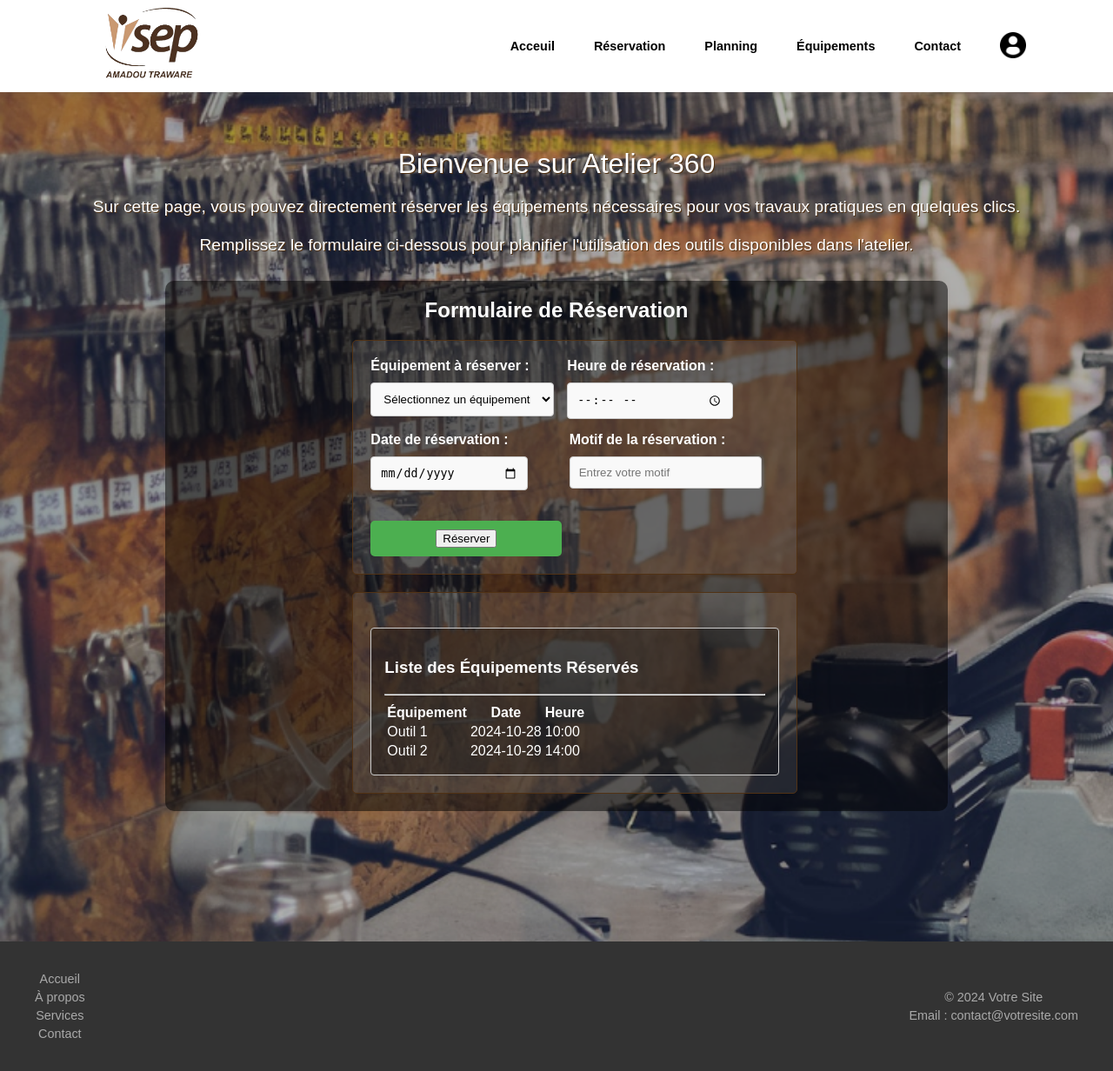
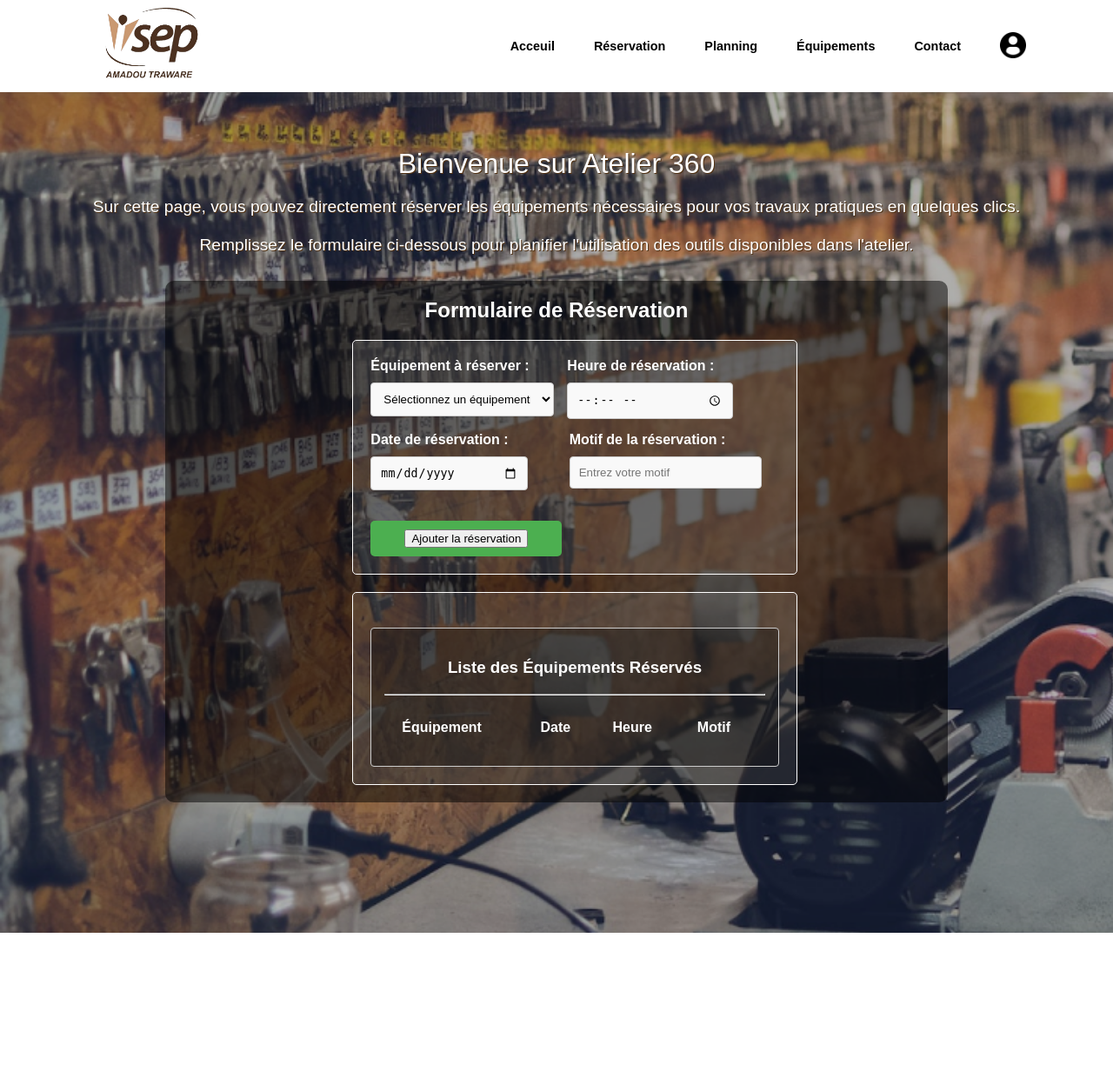
Before and after one commit to YoussouphaSY/atelier360, a Django app: page /home/ in a window 1280 px wide. Shown: the whole page at 87% size. After the commit the page ends 1073 px from the top, so only its background shows below. Run offline with Django 5.2, Linux system fonts and the light colour scheme; the visitor is signed in with stand-in values (Sample User, id 1); lists and menus that the app fills with data are empty.

Commit message:
corriger

```diff
--- a/Atelier360/static/css/home.css
+++ b/Atelier360/static/css/home.css
@@ -35,7 +35,7 @@ header nav a {
   font-size: 0.9em; /* Ajustez la taille pour les écrans plus petits */
 }
 header nav a:hover {
-  color: #a51f1f;
+  color: #a53e3e;
 }
 
 /* Body container */
@@ -99,7 +99,7 @@ h2 {
 /* Form and List Containers */
 .container-list,
 .container-form {
-  border: 1px solid #513214;
+  border: 1px solid #ffffff;
   background-color: rgba(255, 255, 255, 0.1);
   padding: 20px;
   border-radius: 5px;
@@ -175,56 +175,16 @@ nav a {
   font-weight: bold;
 }
 
-footer {
-  background-color: #333;
-  color: white;
-  padding: 20px 0;
-  font-size: 0.9em;
-}
-
-.footer-container {
-  max-width: 1200px;
-  margin: 0 auto;
-  padding: 0 20px;
-  display: flex;
-  flex-wrap: wrap;
-  justify-content: space-between;
-  align-items: center;
+.equipment-list h3 {
   text-align: center;
 }
 
-.footer-links,
-.footer-contact,
-.footer-social {
-  margin: 10px 0;
+table {
+  width: 100%;
+  border-spacing: 10px;
 }
 
-.footer-links a,
-.footer-contact p {
-  display: block;
-  color: #aaa;
-  text-decoration: none;
-  margin: 5px 0;
-  font-size: 1em;
+table th {
+  padding: 10px;
+  text-align: left;
 }
-
-.footer-links a:hover {
-  color: #fff;
-}
-
-.footer-social a {
-  margin: 0 5px;
-  display: inline-block;
-}
-
-.footer-social img {
-  width: 24px;
-  height: 24px;
-}
-
-@media (max-width: 768px) {
-  .footer-container {
-    flex-direction: column;
-    align-items: center;
-  }
-}
--- a/Atelier360/templates/Atelier360/home.html
+++ b/Atelier360/templates/Atelier360/home.html
@@ -35,7 +35,7 @@
         <h2>Formulaire de Réservation</h2>
         <div class="block-container">
           <div class="container-form">
-            <form>
+            <form id="reservation-form">
                 {% csrf_token %}
                 <div style="display: flex; gap: 15px;">
                     <div class="form-group">
@@ -63,7 +63,7 @@
                     </div>
                 </div>
                 <div class="button">
-                <button type="submit" class="btn-text">Réserver</button>
+                    <button type="button" class="btn-text" onclick="addReservation()">Ajouter la réservation</button>
                 </div>
             </form>
         </div>
@@ -77,41 +77,17 @@
                           <th>Équipement</th>
                           <th>Date</th>
                           <th>Heure</th>
+                          <th>Motif</th>
                       </tr>
                   </thead>
-                <tbody>
-                  <tr>
-                    <td>Outil 1</td>
-                    <td>2024-10-28</td>
-                    <td>10:00</td>
-                  </tr>
-                  <tr>
-                    <td>Outil 2</td>
-                    <td>2024-10-29</td>
-                    <td>14:00</td>
-                  </tr>
+                  <tbody id="equipment-list-body">
+                      <!-- Les équipements ajoutés apparaîtront ici -->
                   </tbody>
               </table>
           </div>
         </div>
     </div>
-      </div>
-    </div>
-    <footer>
-      <div class="footer-container">
-        <div class="footer-links">
-          <a href="#">Accueil</a>
-          <a href="#">À propos</a>
-          <a href="#">Services</a>
-          <a href="#">Contact</a>
-        </div>
-        <div class="footer-contact">
-          <p>&copy; 2024 Votre Site</p>
-          <p>Email : contact@votresite.com</p>
-        </div>
-      </div>
-    </footer>
-
+    <script src="{% static 'js/home.js' %}"></script>
   </body>
 
 </html>
```
Also changed, not shown: Atelier360/static/js/home.js (added, +39 -0 lines). Lines whose indentation alone changed are shown as unchanged.
